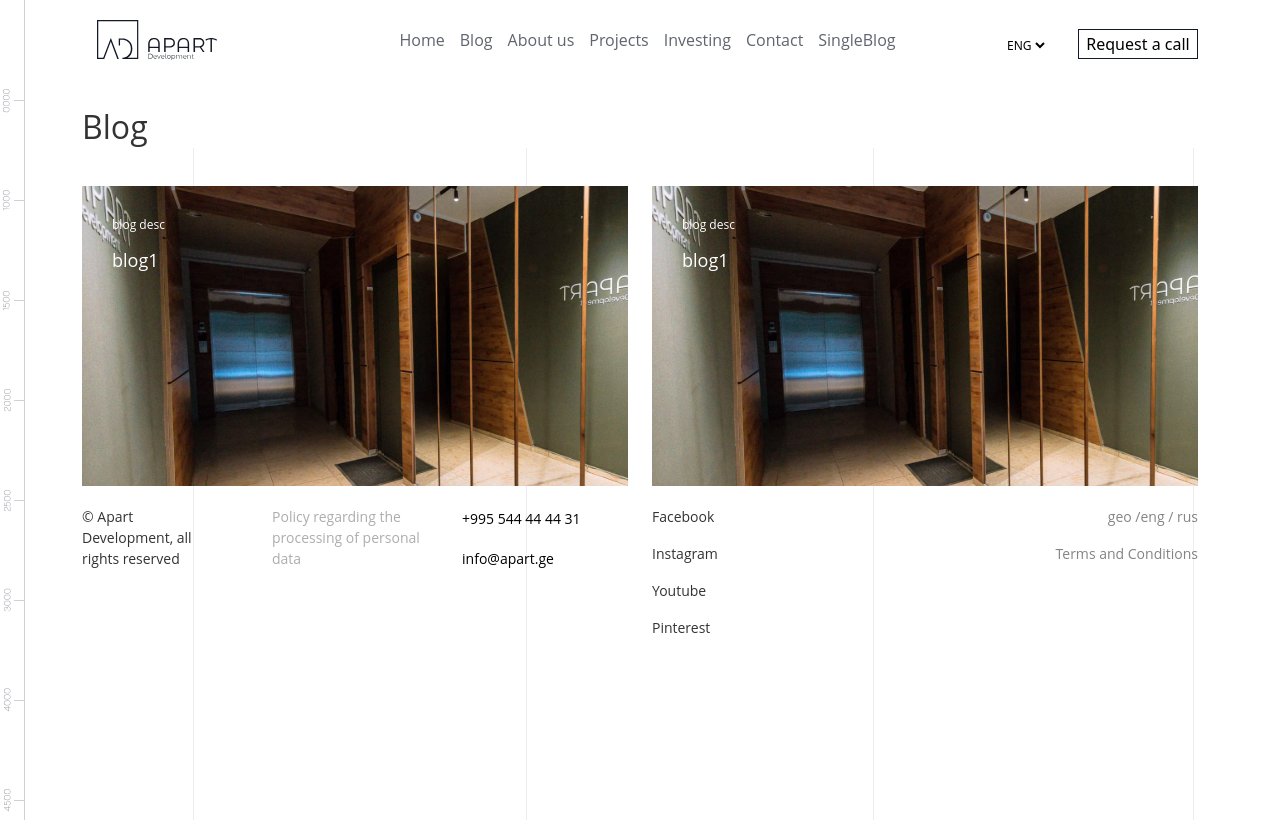
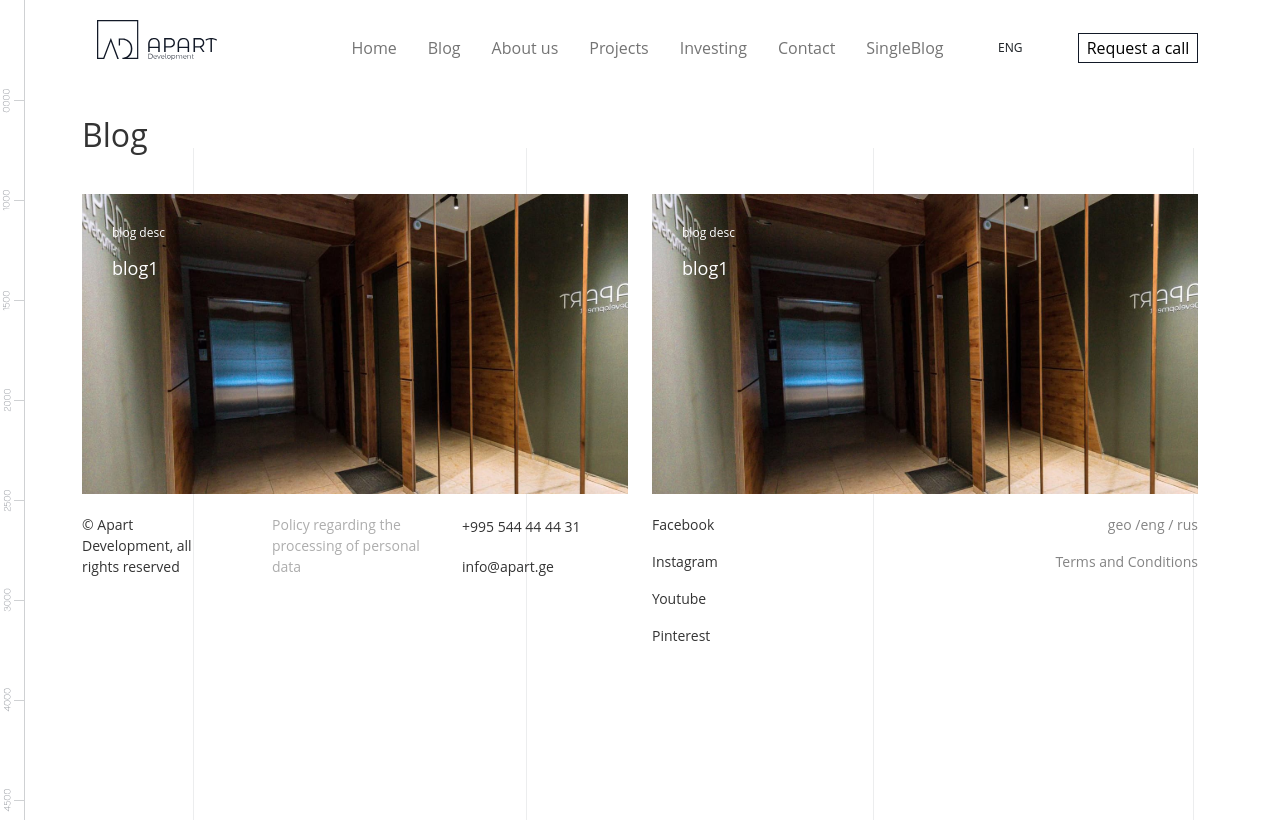
Before and after one commit to G-Apxo/Apart, a Next.js app: page /Blog in a window 1280 px wide. Built offline with nearby package versions, Linux system fonts and the light colour scheme.

Commit message:
bug fixing

```diff
--- a/pages/Contact.jsx
+++ b/pages/Contact.jsx
@@ -99,13 +99,13 @@ return (
                   </div>
                   </Col>
                   <Col xs="12">
-                  <button className="btn-send" onClick="document.getElementById('contact-form').submit();">Get contacted</button>
+                  <button className="btn-send">Get contacted</button>
                   </Col>
                </Row>
             </Form>
             </Col>
             <Col xs="5" className='d-flex align-items-end'>
-            <iframe src="https://www.google.com/maps/embed?pb=!1m18!1m12!1m3!1d2978.8267523333143!2d44.80759311572699!3d41.70267558435236!2m3!1f0!2f0!3f0!3m2!1i1024!2i768!4f13.1!3m3!1m2!1s0x40440dcf1f317faf%3A0x6ef08f8fb9222cb9!2sApart%20Development!5e0!3m2!1sen!2sge!4v1651489892357!5m2!1sen!2sge" width="100%" height="450"  allowFullScreen="" loading="lazy" referrerpolicy="no-referrer-when-downgrade"></iframe>
+            <iframe src="https://www.google.com/maps/embed?pb=!1m18!1m12!1m3!1d2978.8267523333143!2d44.80759311572699!3d41.70267558435236!2m3!1f0!2f0!3f0!3m2!1i1024!2i768!4f13.1!3m3!1m2!1s0x40440dcf1f317faf%3A0x6ef08f8fb9222cb9!2sApart%20Development!5e0!3m2!1sen!2sge!4v1651489892357!5m2!1sen!2sge" width="100%" height="450"  allowFullScreen="" loading="lazy" referrerPolicy="no-referrer-when-downgrade"></iframe>
             </Col>
          </Row>
       </Container>
--- a/src/components/Contactform/contact.js
+++ b/src/components/Contactform/contact.js
@@ -63,7 +63,7 @@ return (
                         </div>
                      </form>
                      <div className="text-center text-md-left">
-                        <button className="btn-send" onClick="document.getElementById('contact-form').submit();">Get contacted</button>
+                        <button className="btn-send">Get contacted</button>
                      </div>
                      <div className="status"></div>
                   </div>
--- a/src/components/Footer/Footer_white.js
+++ b/src/components/Footer/Footer_white.js
@@ -23,14 +23,14 @@ function Footer_white() {
           </Col>
           <Col md={2}>
             <p className="infos--white">
-              <a href="tel:+995 544 44 44 31">+995 544 44 44 31</a>
+              <a >+995 544 44 44 31</a>
             </p>
             <p className="infos--white">
-              <a href="mailto:info@apart.ge">info@apart.ge</a>
+              <a >info@apart.ge</a>
             </p>
           </Col>
           <Col md={2}>
-            <div class="box">
+            <div className="box">
               <p className="social">Facebook</p>
               <p className="social">Instagram</p>
               <p className="social">Youtube</p>
--- a/src/components/Footer/footer.js
+++ b/src/components/Footer/footer.js
@@ -26,17 +26,17 @@ return (
          <div className='col-lg-3'>
             <ul className='languages'>
                <li>
-                  <a href='#'>
+                  <a >
                      <p>GEO /</p>
                   </a>
                </li>
                <li>
-                  <a href='#'>
+                  <a >
                      <p> <span className='active'>ENG</span> /</p>
                   </a>
                </li>
                <li>
-                  <a href='#'>
+                  <a>
                      <p>RUS /</p>
                   </a>
                </li>
--- a/src/components/Header/Header.js
+++ b/src/components/Header/Header.js
@@ -1,6 +1,6 @@
 import React from 'react'
 import Head from 'next/head'
-import { Nav, Button,Row,Container,input } from 'react-bootstrap'
+import { Nav, Button,Row,Container,input,Col,Navbar,FormSelect } from 'react-bootstrap'
 import Link from 'next/link'
 import Image from 'next/image'
 import Logo from '../../../assets/logo.svg'
@@ -23,11 +23,9 @@ function Header() {
         <title>Apart</title>
         <meta name="description" content="A demo about NextJS and Bootstrap 5" />
       </Head>
-
-  <div>
     <Container>
     <Row>
-      <div className="col-2">
+      <Col xs="2">
       <Link href="/">
       <a className="navbar-brand">
       <Image
@@ -37,9 +35,9 @@ function Header() {
 
       </a>
     </Link>
-      </div>
-      <div className="col-8 d-flex justify-content-center">
-      <nav>
+      </Col>
+      <Col xs="8" className="d-flex justify-content-center">
+      <Navbar>
         <ul className="navbar-nav mr-auto">
           {path.map((value) => {
             return (
@@ -51,15 +49,15 @@ function Header() {
             );
           })}
         </ul>
-      </nav>
-      </div>
-      <div className="col-2 d-flex justify-content-end align-items-center">
+      </Navbar>
+      </Col>
+      <Col xs="2" className="d-flex justify-content-end align-items-center">
     <ul className="navbar-nav ">
       <li className='nav-item text-nowrap'>
-          <select className="Language__select">
+          <FormSelect className="Language__select">
             <option>ENG</option>
             <option>Geo</option>
-          </select>
+          </FormSelect>
       </li>
         <li className="nav-item text-nowrap">
         {/* <div className="form-check form-switch">
@@ -69,26 +67,16 @@ function Header() {
       </ul>
       <ul className="navbar-nav ">
         <li className="nav-item text-nowrap">
-          <button className="nav-link header_btn">
+          <Button className="nav-link header_btn">
               Request a call
-          </button>
+          </Button>
         </li>
       </ul>
-      </div>
+      </Col>
     </Row>
     </Container>
   </div>
-
-    </div>
   )
 }
 
 export default Header
-
-// export default function Header() {
-//   return (
-//     <header>
-
-//     </header>
-//   );
-// }
--- a/src/components/Projectsmap/Projectsmap.jsx
+++ b/src/components/Projectsmap/Projectsmap.jsx
@@ -9,7 +9,7 @@ const Projectsmap = () => {
                   <p>Projects Map</p>
                 </Col>
                 <Col xs="10">
-                <iframe src="https://www.google.com/maps/embed?pb=!1m18!1m12!1m3!1d2978.8267523333143!2d44.80759311572699!3d41.70267558435236!2m3!1f0!2f0!3f0!3m2!1i1024!2i768!4f13.1!3m3!1m2!1s0x40440dcf1f317faf%3A0x6ef08f8fb9222cb9!2sApart%20Development!5e0!3m2!1sen!2sge!4v1651489892357!5m2!1sen!2sge" width="100%" height="450"  allowFullScreen="" loading="lazy" referrerpolicy="no-referrer-when-downgrade"></iframe>
+                <iframe src="https://www.google.com/maps/embed?pb=!1m18!1m12!1m3!1d2978.8267523333143!2d44.80759311572699!3d41.70267558435236!2m3!1f0!2f0!3f0!3m2!1i1024!2i768!4f13.1!3m3!1m2!1s0x40440dcf1f317faf%3A0x6ef08f8fb9222cb9!2sApart%20Development!5e0!3m2!1sen!2sge!4v1651489892357!5m2!1sen!2sge" width="100%" height="450"  allowFullScreen="" loading="lazy" referrerPolicy="no-referrer-when-downgrade"></iframe>
                 </Col>
             </Row>
           </Container>
--- a/styles/globals.css
+++ b/styles/globals.css
@@ -500,16 +500,19 @@ a.nav-link {
 .header_btn {
   width: 120px;
   height: 30px;
-  border: 1px solid #121927;
-  background-color: transparent;
+  border: 1px solid #121927 !important;
+  background-color: transparent !important;
+  border-radius: 0px !important;
   text-align: center;
   padding: 0 !important;
   color: black !important;
 }
 .Language__select {
-  background: transparent;
-  border: none;
-  font-size: 12px;
+  background: transparent !important;
+  border: none !important;
+  font-size: 12px !important;
+  width: 50px !important;
+  padding: 0px !important;
 }
 .input__main {
   height: 40px;
```
